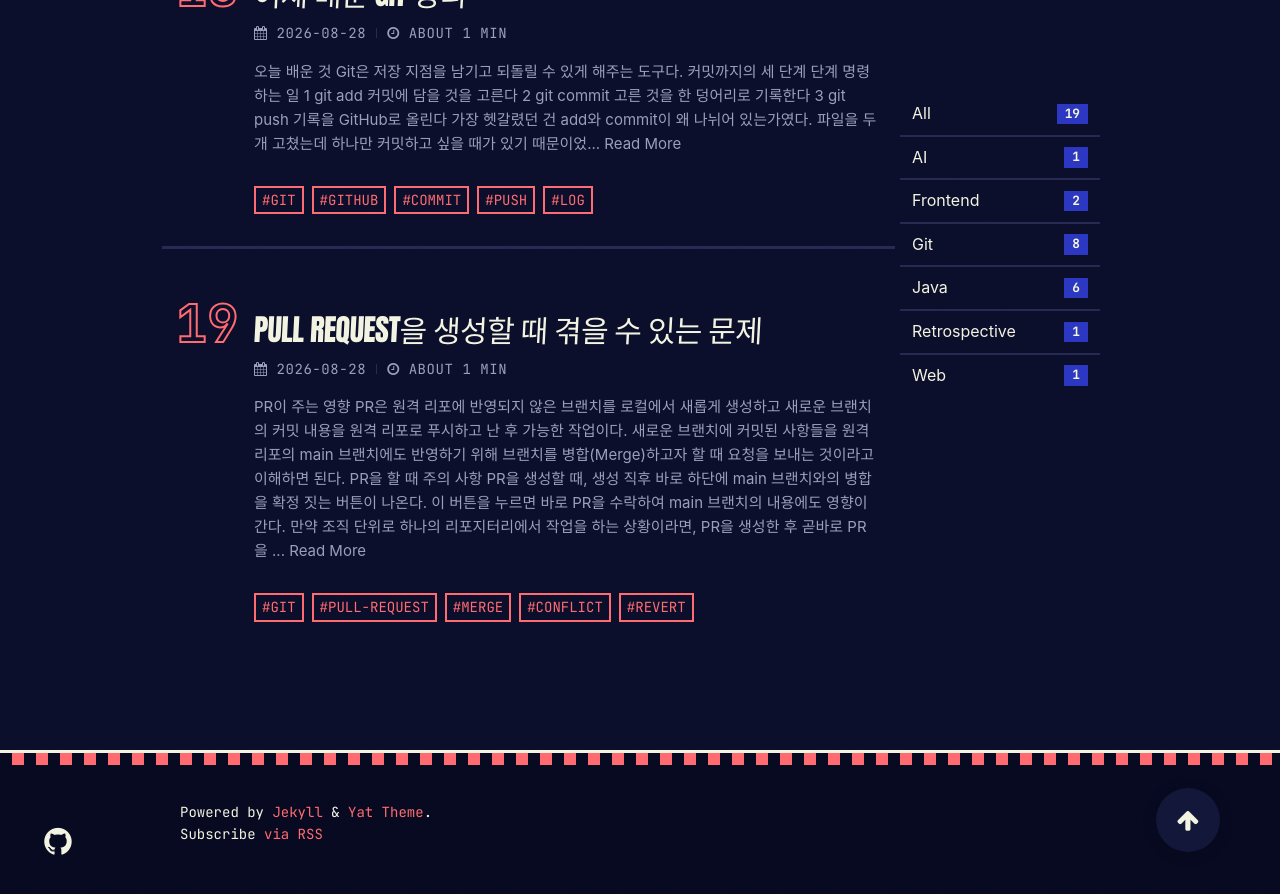
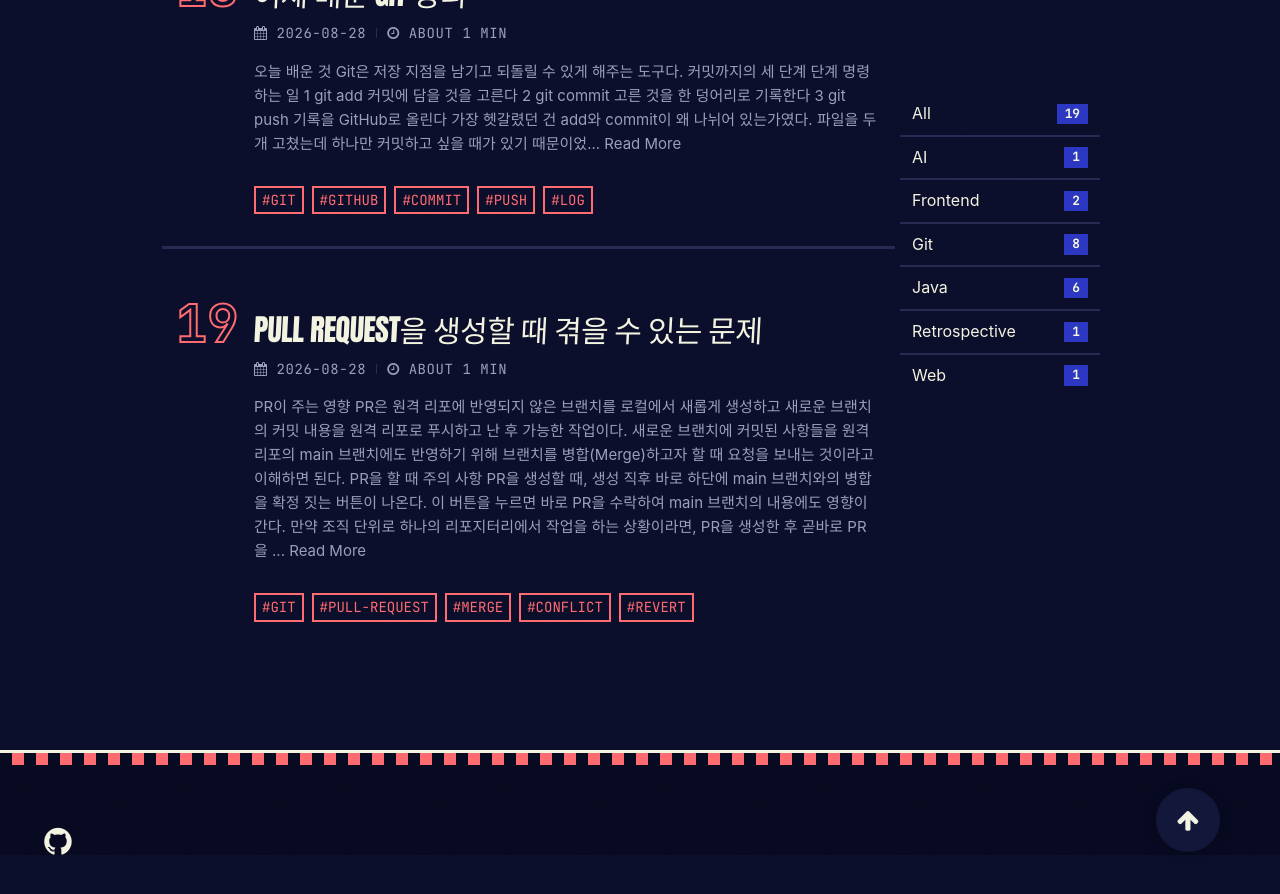
Before and after one commit to SeungBinYang/my-blog, a Jekyll site: the page built from index.html, in a window 1280 px wide and 900 px high, scrolled down 7797 px. Shown: the top 894 px of the window. Built offline with Jekyll 4.4.1, drawn with Linux system fonts in a browser that asks for light colours; nearby versions of some CDN libraries; some web fonts are replaced; comment, search, counter and statistics services are not loaded; after the commit the page ends 8652 px from its top, so only the background shows below that.

Commit message:
푸터의 Powered by, RSS 구독 문구 제거
Co-Authored-By: Claude Opus 5.5 <noreply@anthropic.com>
Claude-Session: https://claude.ai/code/session_01TQsAGezyoiCtcbCFAAQXfP

```diff
--- a/_includes/views/footer.html
+++ b/_includes/views/footer.html
@@ -2,20 +2,6 @@
   <data class="u-url" href="{{ "/" | relative_url }}"></data>
 
   <div class="wrapper">
-    <div class="site-footer-inner">
-        {%- assign currentYear = 'now' | date: "%Y" -%}
-        {%- assign copyright = site.copyright
-            | replace: '{currentYear}', currentYear
-            | replace: '{author}', site.author
-            | replace: '(c)', '&copy;'
-            | replace: '(p)', '℗'
-            | replace: '(cleft)', '<span class="copyleft">&copy;</span>'
-        -%}
-      <div>{{ copyright }}</div>
-      <div>Powered by <a title="Jekyll is a simple, blog-aware, static site
-      generator." href="https://jekyllrb.com/">Jekyll</a> &amp; <a title="Yat, yet
-      another theme." href="https://github.com/jeffreytse/jekyll-theme-yat">Yat Theme</a>.</div>
-      <div class="footer-col rss-subscribe">Subscribe <a href="{{ "/feed.xml" | relative_url }}">via RSS</a></div>
-    </div>
+    <div class="site-footer-inner"></div>
   </div>
 </footer>
```
